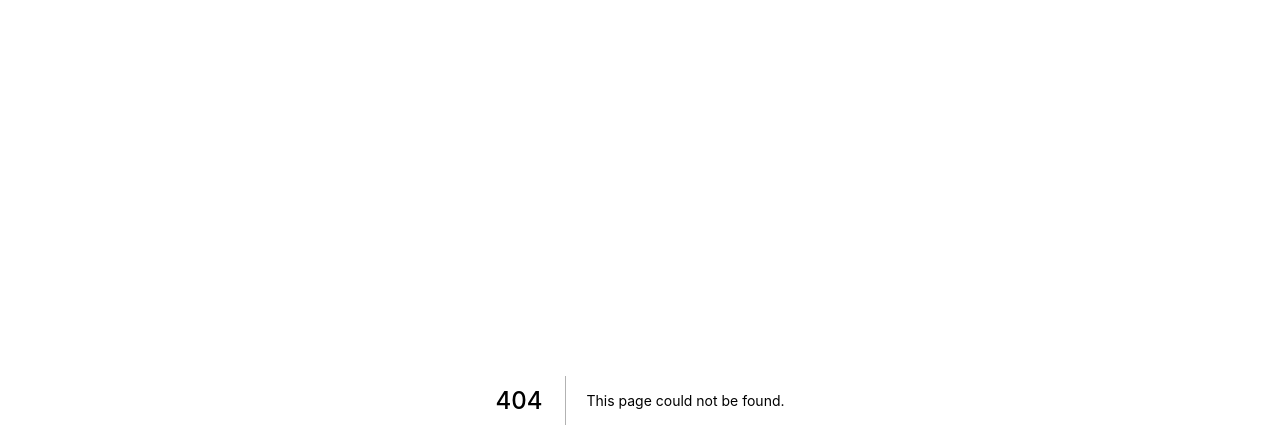
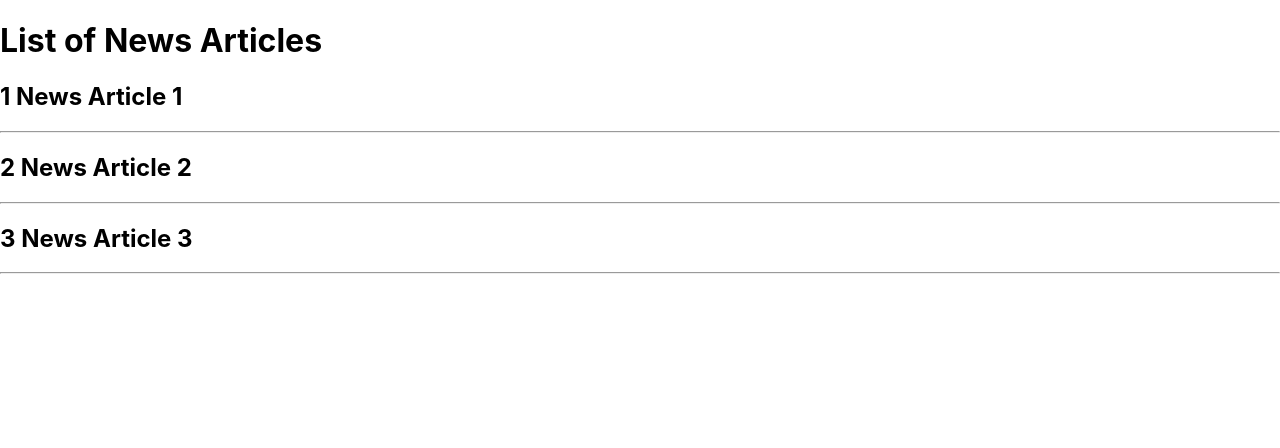
Before and after one commit to Omaralabdullah051/pre-rendering-in-next.js, a Next.js app: page /news in a window 1280 px wide. Before the commit this address had no page. Shown: the top 448 px of the page. Built offline with nearby package versions, Linux system fonts and the light colour scheme; data requests are answered from the project's data file.

Commit message:
news page added and implemented SSR

```diff
--- a/db.json
+++ b/db.json
@@ -1,4 +1,24 @@
 {
+    "news": [
+       {
+            "id": 1,
+            "title": "News Article 1",
+            "description": "Description 1",
+            "category": "sports"
+       },
+       {
+            "id": 2,
+            "title": "News Article 2",
+            "description": "Description 2",
+            "category": "politics"
+       },
+       {
+            "id": 3,
+            "title": "News Article 3",
+            "description": "Description 3",
+            "category": "sports"
+       }
+],
     "products": [
         {
             "id": 1,
--- /dev/null
+++ b/pages/news/index.js
@@ -0,0 +1,32 @@
+import Link from "next/link";
+
+const NewsArticleList = ({ articles }) => {
+  return (
+    <>
+      <h1>List of News Articles</h1>
+      {articles.map((article) => (
+        <div key={article.id}>
+          <Link href={`news/${article.category}`} passHref>
+            <h2>
+              {article.id} {article.title}
+            </h2>
+          </Link>
+          <hr />
+        </div>
+      ))}
+    </>
+  );
+};
+
+export default NewsArticleList;
+
+export async function getServerSideProps() {
+  const res = await fetch("http://localhost:4000/news");
+  const data = await res.json();
+
+  return {
+    props: {
+      articles: data,
+    },
+  };
+}
```
Also changed, not shown: pages/news/[category].js (added, +32 -0 lines).
